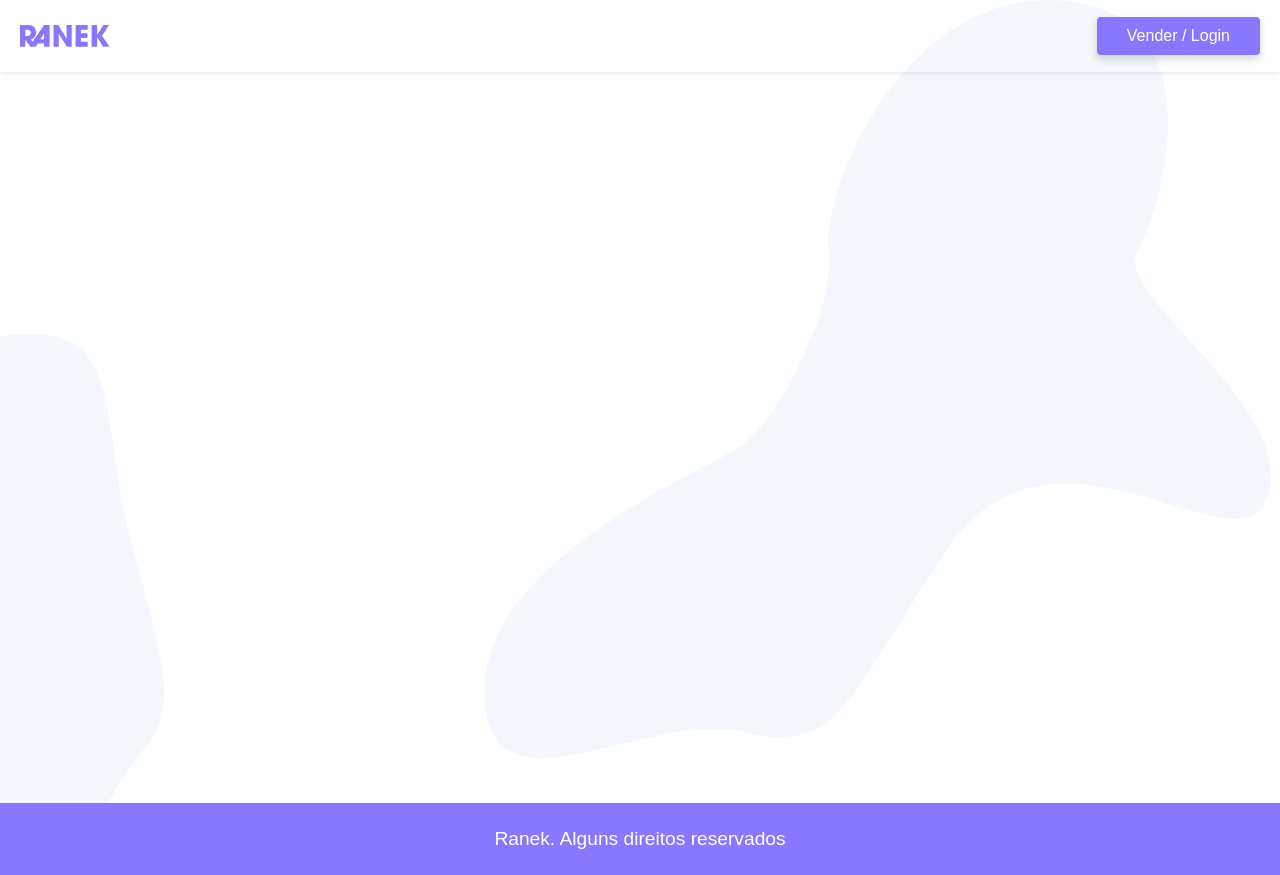
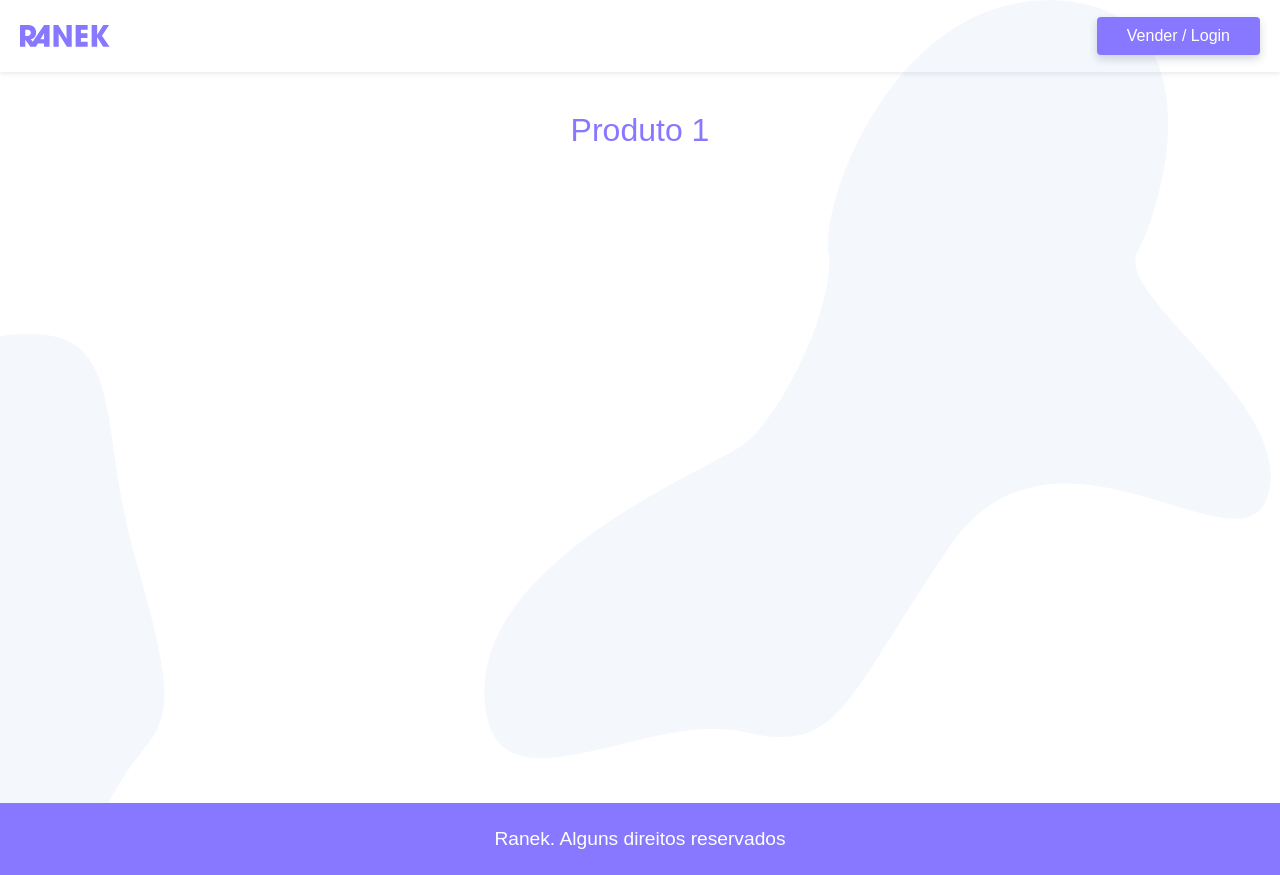
Before and after one commit to LeonardoCesca/ranek, a Vue app: page /produto/1 in a window 1280 px wide. Built offline with nearby package versions, Linux system fonts and the light colour scheme.

Commit message:
add: product view and pass id props

```diff
--- a/src/router/index.js
+++ b/src/router/index.js
@@ -1,6 +1,7 @@
 import Vue from 'vue'
 import VueRouter from 'vue-router'
 import Home from '../views/Home.vue'
+import Produto from '../views/Produto.vue'
 
 Vue.use(VueRouter)
 
@@ -9,6 +10,12 @@ const routes = [
     path: '/',
     name: 'home',
     component: Home
+  },
+  {
+    path: '/produto/:id',
+    name: 'produto',
+    component: Produto,
+    props: true
   },
 ]
 
--- /dev/null
+++ b/src/views/Produto.vue
@@ -0,0 +1,19 @@
+<template>
+  <p>Produto {{id}}</p>
+</template>
+
+<script>
+export default {
+  name: "produto",
+  props: ["id"]
+};
+</script>
+
+<style scoped>
+  p {
+    color: #87f;
+    margin-top: 40px;
+    font-size: 2rem;
+    text-align: center;
+  }
+</style>
```
